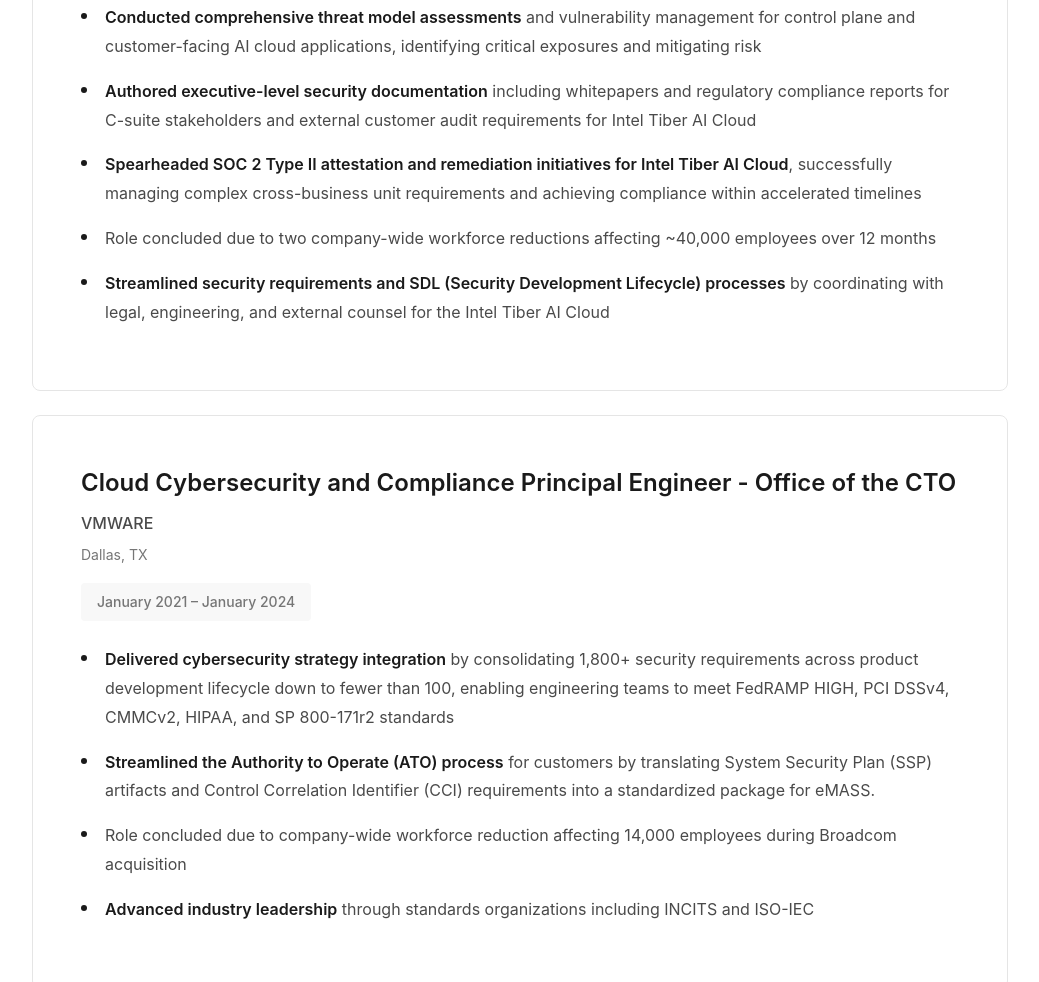
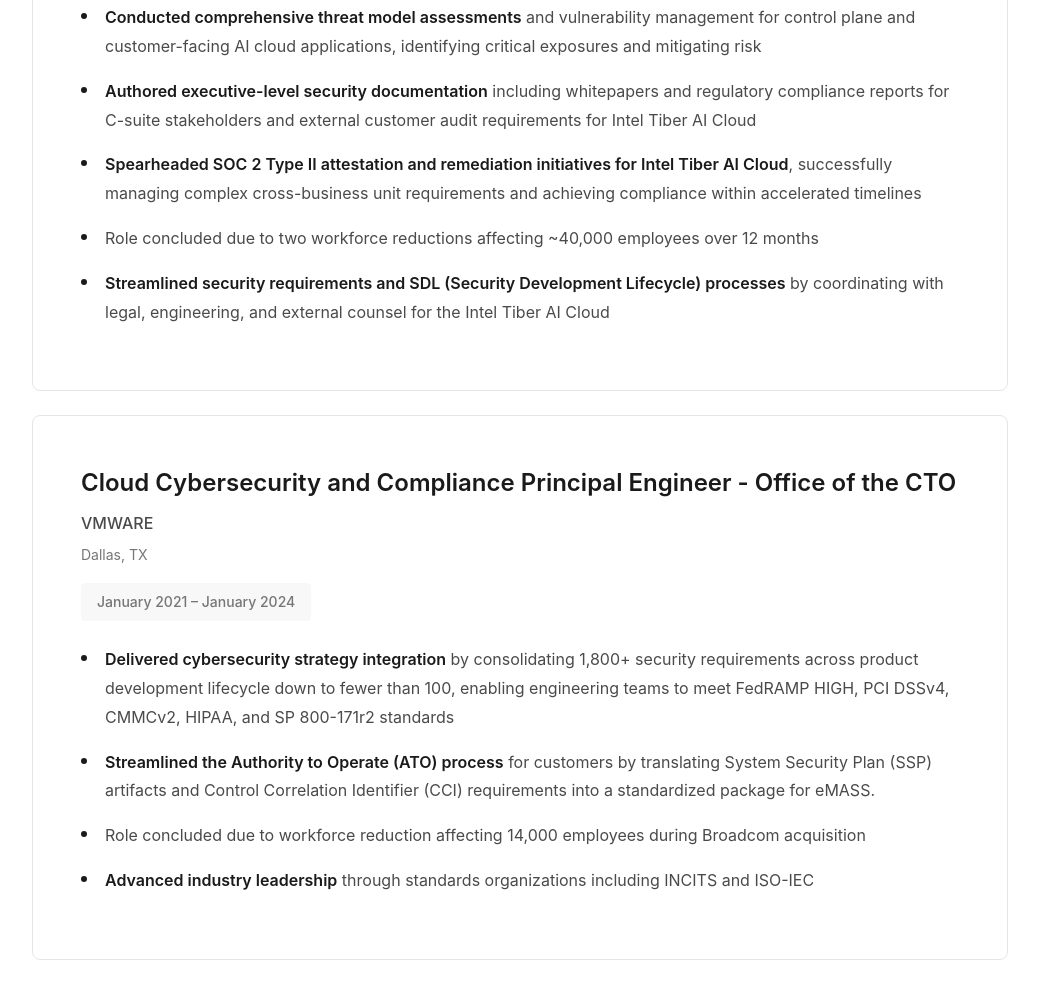
Before and after one commit to davischr2/Chris-Davis-Resume, a plain HTML site: page index.html in a window 1280 px wide. Shown: the part 1232-2214 px from the top of the page, without its empty margins (120-1159 px from the left). Drawn offline with Linux system fonts and the light colour scheme.

Commit message:
Update index.html

```diff
--- a/index.html
+++ b/index.html
@@ -575,7 +575,7 @@
                             <li><strong>Conducted comprehensive threat model assessments</strong> and vulnerability management for control plane and customer-facing AI cloud applications, identifying critical exposures and mitigating risk</li>
                             <li><strong>Authored executive-level security documentation</strong> including whitepapers and regulatory compliance reports for C-suite stakeholders and external customer audit requirements for Intel Tiber AI Cloud</li>
                             <li><strong>Spearheaded SOC 2 Type II attestation and remediation initiatives for Intel Tiber AI Cloud</strong>, successfully managing complex cross-business unit requirements and achieving compliance within accelerated timelines</li>
-                            <li>Role concluded due to two company-wide workforce reductions affecting ~40,000 employees over 12 months</li>
+                            <li>Role concluded due to two workforce reductions affecting ~40,000 employees over 12 months</li>
                             <li><strong>Streamlined security requirements and SDL (Security Development Lifecycle) processes</strong> by coordinating with legal, engineering, and external counsel for the Intel Tiber AI Cloud</li>
                         </ul>
                     </div>
@@ -594,7 +594,7 @@
                         <ul>
                             <li><strong>Delivered cybersecurity strategy integration</strong> by consolidating 1,800+ security requirements across product development lifecycle down to fewer than 100, enabling engineering teams to meet FedRAMP HIGH, PCI DSSv4, CMMCv2, HIPAA, and SP 800-171r2 standards</li>
                             <li><strong>Streamlined the Authority to Operate (ATO) process</strong> for customers by translating System Security Plan (SSP) artifacts and Control Correlation Identifier (CCI) requirements into a standardized package for eMASS.</li>
-                            <li>Role concluded due to company-wide workforce reduction affecting 14,000 employees during Broadcom acquisition</li>
+                            <li>Role concluded due to workforce reduction affecting 14,000 employees during Broadcom acquisition</li>
                             <li><strong>Advanced industry leadership</strong> through standards organizations including INCITS and ISO-IEC</li>
                         </ul>
                     </div>
```
